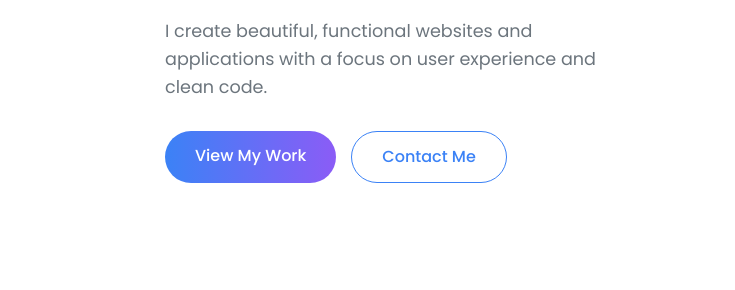
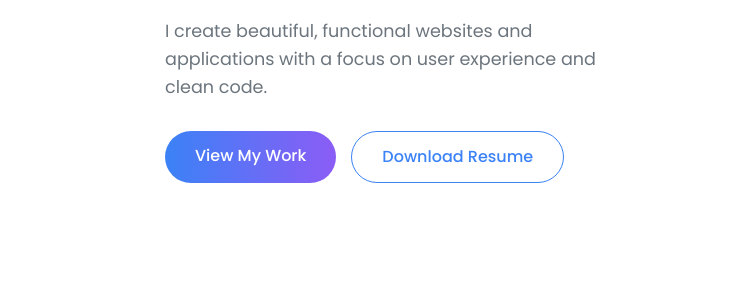
Before and after one commit to katherineopulencia/portfolio, a plain HTML site: page index.html in a window 1280 px wide. Shown: the part 482-772 px from the top of the page, 0-735 px from the left. Drawn offline with Linux system fonts and the light colour scheme.

Commit message:
updated button

```diff
--- a/index.html
+++ b/index.html
@@ -56,7 +56,7 @@
                     <p>I create beautiful, functional websites and applications with a focus on user experience and clean code.</p>
                     <div class="hero-buttons">
                         <a href="#projects" class="btn-primary">View My Work</a>
-                        <a href="#contact" class="btn-secondary">Contact Me</a>
+                        <a href="https://drive.google.com/file/d/1ZvoxO64Yy5uWr1HpNJgxr1PKoQ3RwhqI/view?usp=drive_link" class="btn-secondary">Download Resume</a>
                     </div>
                 </div>
                 <div class="hero-image">
```
